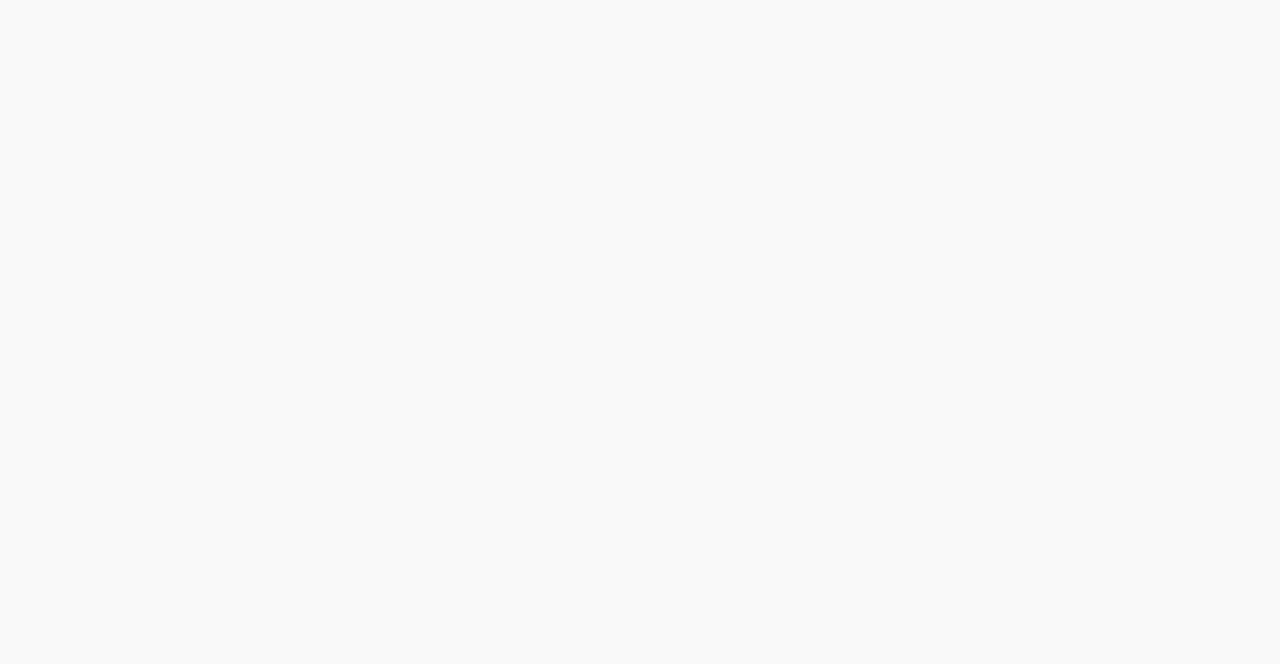
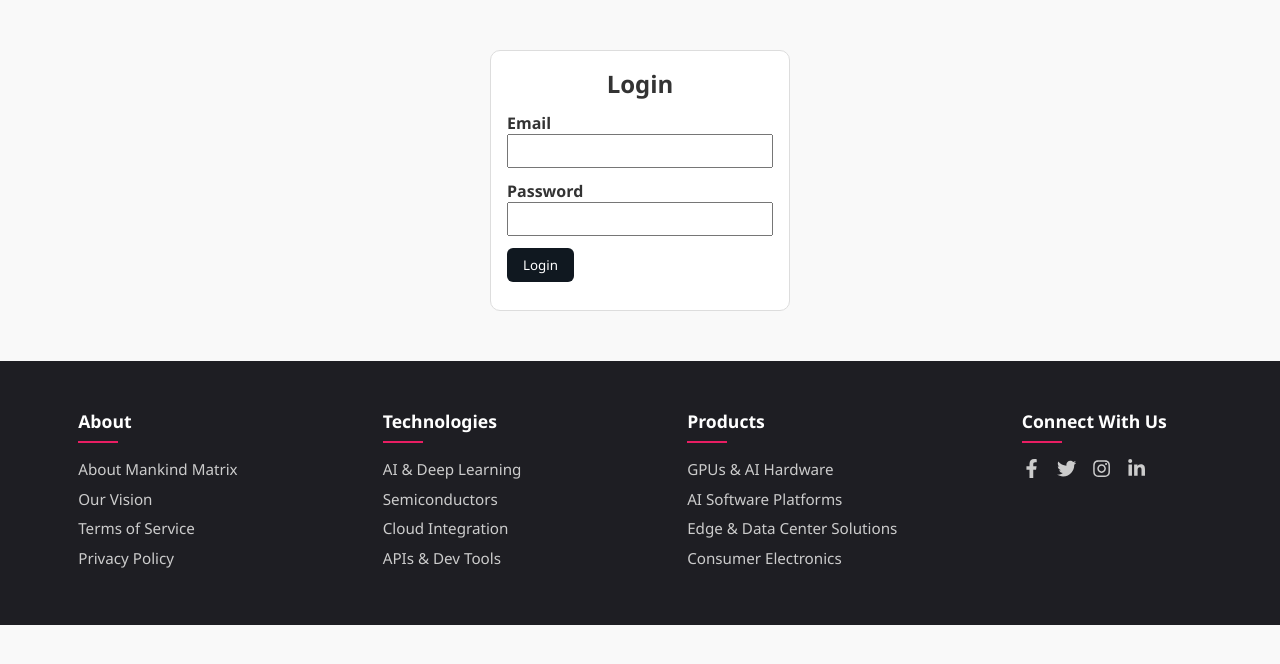
Before and after one commit to Shravani2015/mankind_matrix, a React (Create React App) app: page /login in a window 1280 px wide. Before the commit this address had no page. Shown: the top 664 px of the page. Built offline with nearby package versions, Linux system fonts and the light colour scheme.

Commit message:
inclide login in router

```diff
--- a/src/routes/AppRouter.jsx
+++ b/src/routes/AppRouter.jsx
@@ -2,6 +2,7 @@
 import { BrowserRouter as Router, Routes, Route } from 'react-router-dom';
 import LandingPage from '../layouts/landingPage.jsx';
 import Product from '../features/products/Products.jsx';
+import Login from '../features/auth/Login.jsx';
 
 const AppRouter = () => {
 
@@ -10,6 +11,7 @@
       <Routes>
         <Route path="/" element={<LandingPage />} />
         <Route path='products' element={<Product></Product>}></Route>
+        <Route path='login' element={<Login></Login>}></Route>
       </Routes>
     </Router>
   );
```
